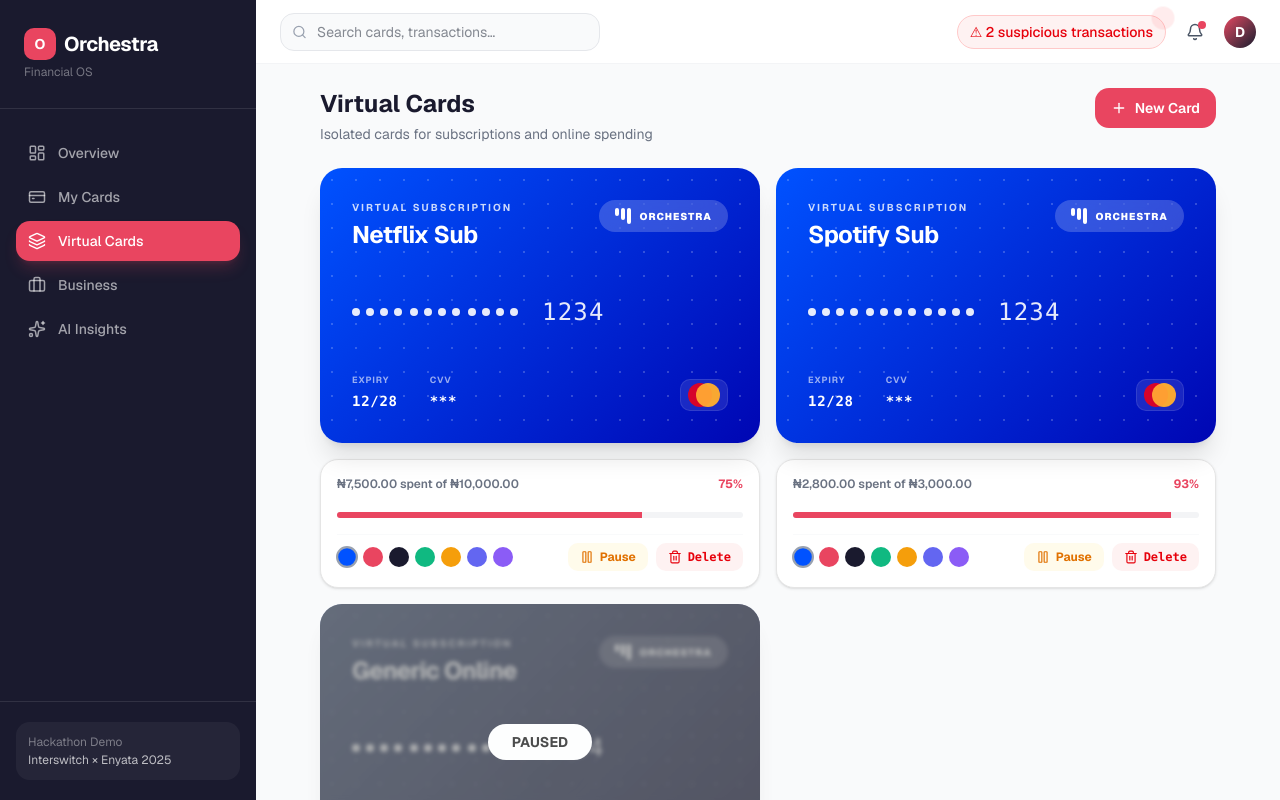
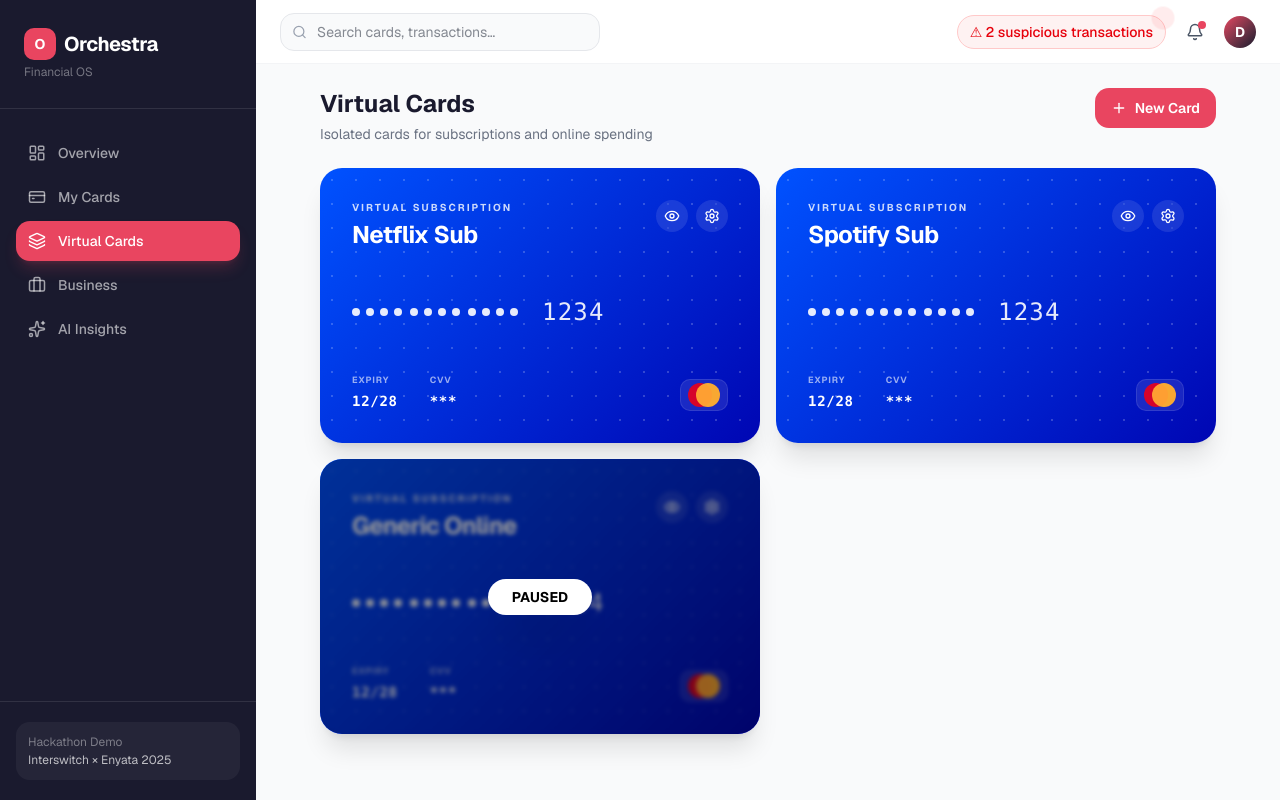
Before and after one commit to TechHub-Orchestra/Orchestra, a Next.js app: page /virtual-cards in a window 1280 px wide. Built offline with nearby package versions, Linux system fonts and the light colour scheme.

Commit message:
Updated the virtual card

```diff
--- a/components/virtual-cards/ModernVirtualCard.tsx
+++ b/components/virtual-cards/ModernVirtualCard.tsx
@@ -1,6 +1,8 @@
 'use client'
-import { motion } from 'framer-motion'
+import { useState } from 'react'
+import { motion, AnimatePresence } from 'framer-motion'
 import { toNaira } from '@/utils/format'
+import { Eye, EyeOff, Settings, Pause, Play, Trash2, ArrowLeft } from 'lucide-react'
 
 interface ModernVirtualCardProps {
   card: {
@@ -17,74 +19,76 @@
   }
   isSelected?: boolean
   onClick?: () => void
+  onPause?: (id: string) => void
+  onResume?: (id: string) => void
+  onDelete?: (id: string) => void
 }
 
-export default function ModernVirtualCard({ card, isSelected, onClick }: ModernVirtualCardProps) {
+export default function ModernVirtualCard({ card, isSelected, onClick, onPause, onResume, onDelete }: ModernVirtualCardProps) {
+  const [isFlipped, setIsFlipped] = useState(false)
+  const [reveal, setReveal] = useState(false)
+
   const isPaused = card.paused
-  const bgColor = card.color || '#0052FF' // Default blue from image
+  const bgColor = card.color || '#0052FF'
+
+  const toggleFlip = (e: React.MouseEvent) => {
+    e.stopPropagation()
+    setIsFlipped(!isFlipped)
+  }
+
+  const toggleReveal = (e: React.MouseEvent) => {
+    e.stopPropagation()
+    setReveal(!reveal)
+  }
 
   return (
+    <div className="relative w-full aspect-[1.6/1] perspective-1000">
       <motion.div
-      whileHover={{ y: -4, scale: 1.01 }}
-      whileTap={{ scale: 0.98 }}
-      onClick={onClick}
-      className={`relative w-full aspect-[1.6/1] rounded-3xl overflow-hidden cursor-pointer shadow-xl transition-all duration-300
-        ${isSelected ? 'ring-4 ring-white ring-offset-4 ring-offset-[#1A1A2E]' : ''}
-        ${isPaused ? 'grayscale-[0.8] opacity-70' : ''}`}
-      style={{
-        background: `linear-gradient(135deg, ${bgColor} 0%, ${adjustColor(bgColor, -30)} 100%)`,
-      }}
+        animate={{ rotateY: isFlipped ? 180 : 0 }}
+        transition={{ duration: 0.6, type: 'spring', stiffness: 260, damping: 20 }}
+        className="relative w-full h-full preserve-3d"
       >
-      {/* Grid Pattern Overlay */}
+        {/* FRONT SIDE */}
         <div
-        className="absolute inset-0 opacity-20 pointer-events-none"
-        style={{
-          backgroundImage: `radial-gradient(circle, white 1px, transparent 1px)`,
-          backgroundSize: '24px 24px',
-        }}
-      />
+          className="absolute inset-0 backface-hidden rounded-3xl overflow-hidden shadow-xl"
+          style={{ background: `linear-gradient(135deg, ${bgColor} 0%, ${adjustColor(bgColor, -30)} 100%)` }}
+        >
+          {/* Grid Pattern */}
+          <div className="absolute inset-0 opacity-20 pointer-events-none" style={{ backgroundImage: `radial-gradient(circle, white 1px, transparent 1px)`, backgroundSize: '24px 24px' }} />
 
-      {/* Content Container */}
           <div className="relative h-full w-full p-8 flex flex-col justify-between text-white">
-        {/* Top Section */}
             <div className="flex justify-between items-start">
-          <div className="space-y-1">
-            <p className="text-[10px] font-bold tracking-[0.2em] opacity-80 uppercase">
-              Virtual Subscription
-            </p>
-            <h3 className="text-2xl font-bold tracking-tight">
-              {card.label || 'New Card'}
-            </h3>
+              <div>
+                <p className="text-[10px] font-bold tracking-[0.2em] opacity-80 uppercase mb-1">Virtual Subscription</p>
+                <h3 className="text-2xl font-bold tracking-tight">{card.label || 'New Card'}</h3>
               </div>
-
-          {/* Orchestra Logo Badge */}
-          <div className="bg-white/20 backdrop-blur-md px-4 py-2 rounded-full flex items-center gap-2">
-            <div className="flex gap-0.5">
-              {[1, 2, 3].map(i => (
-                <div key={i} className="w-1 bg-white rounded-full" style={{ height: `${i * 4 + 4}px` }} />
-              ))}
-            </div>
-            <span className="text-[10px] font-black tracking-widest uppercase">Orchestra</span>
+              <div className="flex gap-2">
+                <button onClick={toggleReveal} className="p-2 bg-white/10 hover:bg-white/20 backdrop-blur-md rounded-full transition-all">
+                  {reveal ? <EyeOff size={16} /> : <Eye size={16} />}
+                </button>
+                <button onClick={toggleFlip} className="p-2 bg-white/10 hover:bg-white/20 backdrop-blur-md rounded-full transition-all">
+                  <Settings size={16} />
+                </button>
               </div>
             </div>
 
-        {/* PAN Section */}
             <div className="flex gap-6 items-center">
               <div className="flex gap-2">
                 {[1, 2, 3].map(group => (
                   <div key={group} className="flex gap-1.5">
-                {[1, 2, 3, 4].map(dot => (
-                  <div key={dot} className="w-2 h-2 rounded-full bg-white opacity-90 shadow-sm" />
-                ))}
+                    {reveal ? (
+                      <span className="text-2xl font-mono tracking-wider opacity-90">0000</span>
+                    ) : (
+                      <div className="flex gap-1.5 py-2">
+                        {[1, 2, 3, 4].map(dot => <div key={dot} className="w-2 h-2 rounded-full bg-white opacity-90" />)}
+                      </div>
+                    )}
                   </div>
                 ))}
               </div>
-          <span className="text-2xl font-mono tracking-wider text-white/90">
-            {card.last4 || '1234'}
-          </span>
+              <span className="text-2xl font-mono tracking-wider text-white/90">{card.last4 || '1234'}</span>
             </div>
 
-        {/* Bottom Section */}
             <div className="flex justify-between items-end">
               <div className="flex gap-8">
                 <div className="space-y-1">
@@ -93,12 +97,10 @@
                 </div>
                 <div className="space-y-1">
                   <p className="text-[9px] font-bold tracking-widest opacity-60 uppercase">CVV</p>
-              <p className="text-sm font-bold font-mono tracking-wider">***</p>
+                  <p className="text-sm font-bold font-mono tracking-wider">{reveal ? '123' : '***'}</p>
                 </div>
               </div>
-
-          {/* Network Logo (Mastercard) */}
-          <div className="relative w-12 h-8 flex items-center justify-center bg-white/10 backdrop-blur-sm rounded-lg p-1 px-2 border border-white/10">
+              <div className="relative w-12 h-8 flex items-center justify-center bg-white/10 backdrop-blur-sm rounded-lg border border-white/10">
                 <div className="relative flex -space-x-4">
                   <div className="w-6 h-6 rounded-full bg-[#EB001B] opacity-90" />
                   <div className="w-6 h-6 rounded-full bg-[#F79E1B] mix-blend-screen" />
@@ -106,8 +108,6 @@
               </div>
             </div>
           </div>
-
-      {/* Paused Overlay */}
           {isPaused && (
             <div className="absolute inset-0 bg-black/40 backdrop-blur-[2px] flex items-center justify-center">
               <div className="bg-white text-black px-6 py-2 rounded-full text-sm font-bold shadow-2xl flex items-center gap-2">
@@ -115,11 +115,60 @@
               </div>
             </div>
           )}
+        </div>
+
+        {/* BACK SIDE */}
+        <div
+          className="absolute inset-0 backface-hidden rounded-3xl overflow-hidden shadow-xl rotate-y-180 bg-[#1A1A2E]"
+          style={{ background: `linear-gradient(135deg, #1A1A2E 0%, ${bgColor} 100%)` }}
+        >
+          <div className="relative h-full w-full p-8 flex flex-col justify-between text-white">
+            <div className="flex justify-between items-center">
+              <h4 className="font-bold text-lg">Card Settings</h4>
+              <button onClick={toggleFlip} className="p-2 bg-white/10 hover:bg-white/20 rounded-full transition-all">
+                <ArrowLeft size={16} />
+              </button>
+            </div>
+
+            <div className="grid grid-cols-2 gap-4 my-4">
+              <div className="bg-white/5 p-4 rounded-2xl border border-white/10">
+                <p className="text-[9px] font-bold tracking-widest opacity-50 uppercase mb-1">Spent</p>
+                <p className="text-lg font-bold">{toNaira(card.amountSpent)}</p>
+              </div>
+              <div className="bg-white/5 p-4 rounded-2xl border border-white/10">
+                <p className="text-[9px] font-bold tracking-widest opacity-50 uppercase mb-1">Remaining</p>
+                <p className="text-lg font-bold">{toNaira(card.spendLimit - card.amountSpent)}</p>
+              </div>
+            </div>
+
+            <div className="flex gap-3">
+              <button
+                onClick={(e) => { e.stopPropagation(); isPaused ? onResume?.(card._id) : onPause?.(card._id) }}
+                className="flex-1 flex items-center justify-center gap-2 bg-white text-black py-3 rounded-2xl font-bold transition-all hover:bg-white/90"
+              >
+                {isPaused ? <Play size={18} /> : <Pause size={18} />}
+                {isPaused ? 'Resume' : 'Pause'}
+              </button>
+              <button
+                onClick={(e) => { e.stopPropagation(); onDelete?.(card._id) }}
+                className="bg-red-500/20 text-red-100 p-3 rounded-2xl border border-red-500/30 hover:bg-red-500 hover:text-white transition-all"
+              >
+                <Trash2 size={18} />
+              </button>
+            </div>
+          </div>
+        </div>
       </motion.div>
+      <style jsx global>{`
+        .perspective-1000 { perspective: 1000px; }
+        .preserve-3d { transform-style: preserve-3d; }
+        .backface-hidden { backface-visibility: hidden; }
+        .rotate-y-180 { transform: rotateY(180deg); }
+      `}</style>
+    </div>
   )
 }
 
-// Helper to adjust color for gradient
 function adjustColor(hex: string, percent: number) {
   const num = parseInt(hex.replace('#', ''), 16)
   const amt = Math.round(2.55 * percent)
--- a/components/virtual-cards/VirtualCardItem.tsx
+++ b/components/virtual-cards/VirtualCardItem.tsx
@@ -1,8 +1,5 @@
 'use client'
-import { useState } from 'react'
-import { percentUsed, toNaira } from '@/utils/format'
 import ModernVirtualCard from './ModernVirtualCard'
-import { Trash2, Pause, Play, Palette } from 'lucide-react'
 
 interface VirtualCard {
   _id: string
@@ -22,67 +19,13 @@
   onDelete: (id: string) => void
 }
 
-const COLORS = ['#0052FF', '#E94560', '#1A1A2E', '#10B981', '#F59E0B', '#6366F1', '#8B5CF6']
-
 export default function VirtualCardItem({ card, onPause, onResume, onDelete }: VirtualCardItemProps) {
-  const [currentColor, setCurrentColor] = useState(card.color || COLORS[0])
-  const pct = percentUsed(card.amountSpent, card.spendLimit)
-
   return (
-    <div className="flex flex-col gap-4">
-      <ModernVirtualCard
-        card={{ ...card, color: currentColor }}
-      />
-
-      <div className="bg-white rounded-2xl border p-4 shadow-sm flex flex-col gap-4">
-        {/* Progress & Info */}
-        <div className="flex justify-between items-center mb-1">
-          <p className="text-xs font-semibold text-gray-500">{toNaira(card.amountSpent)} spent of {toNaira(card.spendLimit)}</p>
-          <p className="text-xs font-bold text-[#E94560]">{pct}%</p>
-        </div>
-        <div className="h-1.5 bg-gray-100 rounded-full overflow-hidden">
-          <div
-            className="h-full bg-[#E94560] transition-all duration-500"
-            style={{ width: `${pct}%` }}
-          />
-        </div>
-
-        <div className="flex items-center justify-between pt-2 border-t border-gray-50">
-          {/* Color Picker */}
-          <div className="flex gap-1.5 items-center">
-            {COLORS.map(c => (
-              <button
-                key={c}
-                onClick={() => setCurrentColor(c)}
-                className={`w-5 h-5 rounded-full border-2 transition-transform hover:scale-125
-                  ${currentColor === c ? 'border-gray-400 scale-110' : 'border-transparent'}`}
-                style={{ backgroundColor: c }}
-              />
-            ))}
-          </div>
-
-          {/* Action Buttons */}
-          <div className="flex gap-2">
-            <button
-              onClick={() => card.paused ? onResume(card._id) : onPause(card._id)}
-              className={`flex items-center gap-1.5 px-3 py-1.5 rounded-lg text-xs font-bold transition-all
-                ${card.paused
-                  ? 'bg-green-50 text-green-600 hover:bg-green-100'
-                  : 'bg-amber-50 text-amber-600 hover:bg-amber-100'}`}
-            >
-              {card.paused ? <Play size={14} /> : <Pause size={14} />}
-              {card.paused ? 'Resume' : 'Pause'}
-            </button>
-            <button
-              onClick={() => onDelete(card._id)}
-              className="flex items-center gap-1.5 px-3 py-1.5 rounded-lg text-xs font-bold bg-red-50 text-red-600 hover:bg-red-100 transition-all font-mono"
-            >
-              <Trash2 size={14} />
-              Delete
-            </button>
-          </div>
-        </div>
-      </div>
-    </div>
+    <ModernVirtualCard
+      card={card}
+      onPause={onPause}
+      onResume={onResume}
+      onDelete={onDelete}
+    />
   )
 }
```
Also changed, not shown: components/virtual-cards/CreateVirtualCardModal.tsx (+17 -0 lines). Lines whose indentation alone changed are shown as unchanged.
